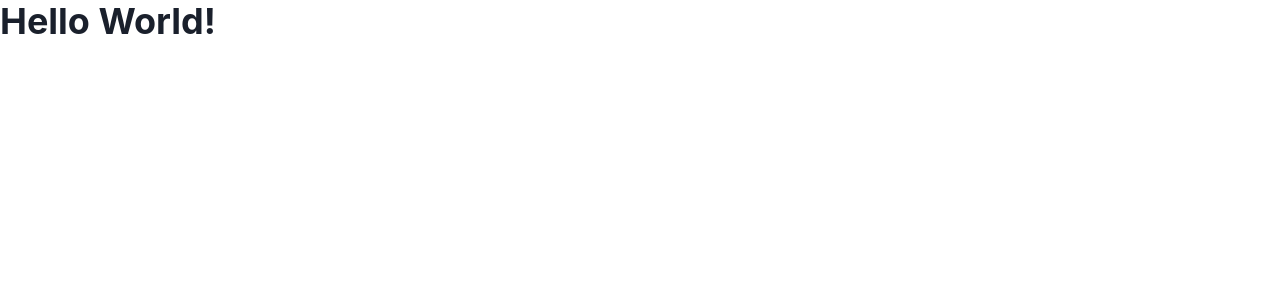
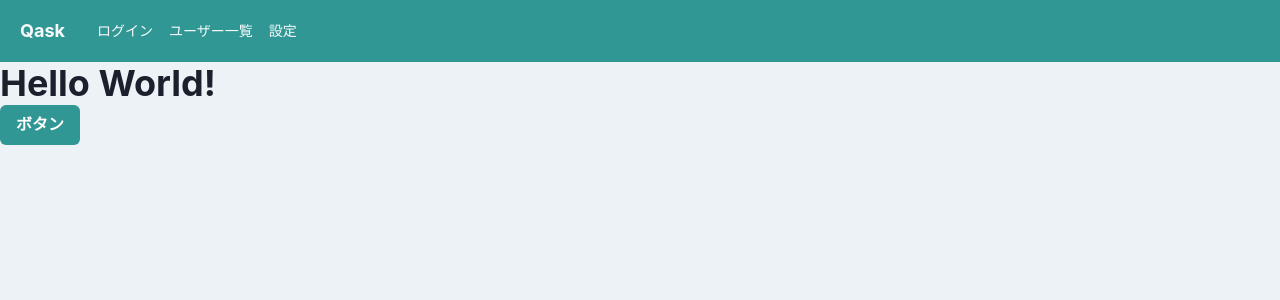
Before and after one commit to kura59/qask, a Next.js app: page / in a window 1280 px wide. Shown: the top 300 px of the page. Built offline with nearby package versions, Linux system fonts and the light colour scheme.

Commit message:
✨ ヘッダーの作成

```diff
--- /dev/null
+++ b/src/components/organisms/layout/Header.jsx
@@ -0,0 +1,77 @@
+import { Button, IconButton } from "@chakra-ui/button";
+import { useDisclosure } from "@chakra-ui/hooks";
+import { HamburgerIcon } from "@chakra-ui/icons";
+import { Box, Flex, Heading } from "@chakra-ui/layout";
+import {
+  Drawer,
+  DrawerBody,
+  DrawerContent,
+  DrawerOverlay,
+} from "@chakra-ui/modal";
+import Link from "next/link";
+
+const NAV_ITEMS = [
+  { href: "/Login", label: "ログイン" },
+  { href: "/UserManagement", label: "ユーザー一覧" },
+  { href: "/Setting", label: "設定" },
+];
+
+export const Header = () => {
+  const { isOpen, onOpen, onClose } = useDisclosure();
+  return (
+    <>
+      <Flex
+        as="nav"
+        bg="teal.500"
+        color="gray.50"
+        align="center"
+        justify="space-between"
+        padding={{ base: 3, md: 5 }}
+      >
+        <Flex align="center" as="a" mr={8} _hover={{ cursor: "pointer" }}>
+          <Heading as="h1" fontSize={{ base: "md", md: "lg" }}>
+            Qask
+          </Heading>
+        </Flex>
+        <Flex
+          align="center"
+          fontSize="sm"
+          flexGrow={2}
+          display={{ base: "none", md: "flex" }}
+        >
+          {NAV_ITEMS.map((item) => {
+            return (
+              <>
+                <Box pr={4}>
+                  <Link key={item.href} href={item.href}>
+                    <a>{item.label}</a>
+                  </Link>
+                </Box>
+              </>
+            );
+          })}
+        </Flex>
+        <IconButton
+          aria-label="メニューボタン"
+          icon={<HamburgerIcon />}
+          size="sm"
+          variant="unstyled"
+          display={{ base: "block", md: "none" }}
+          onClick={onOpen}
+        />
+      </Flex>
+      <Drawer placement="left" size="xs" onClose={onClose} isOpen={isOpen}>
+        <DrawerOverlay>
+          <DrawerContent>
+            <DrawerBody p={0} bg="gray.100">
+              <Button w="100%">Top</Button>
+              <Button w="100%">ログイン</Button>
+              <Button w="100%">ユーザー一覧</Button>
+              <Button w="100%">設定</Button>
+            </DrawerBody>
+          </DrawerContent>
+        </DrawerOverlay>
+      </Drawer>
+    </>
+  );
+};
--- /dev/null
+++ b/src/components/templates/HeaderLayout.jsx
@@ -0,0 +1,11 @@
+import { Header } from "../organisms/layout/Header";
+
+export const HeaderLayout = (props) => {
+  const { children } = props;
+  return (
+    <>
+      <Header />
+      {children}
+    </>
+  );
+};
--- /dev/null
+++ b/src/pages/Login.jsx
@@ -0,0 +1,5 @@
+const Login = () => {
+  return <p>ログインページです</p>;
+};
+
+export default Login;
--- /dev/null
+++ b/src/pages/Setting.jsx
@@ -0,0 +1,5 @@
+const Setting = () => {
+  return <p>設定ページです</p>;
+};
+
+export default Setting;
--- /dev/null
+++ b/src/pages/UserManagement.jsx
@@ -0,0 +1,5 @@
+const UserManagement = () => {
+  return <p>ユーザー管理ページです</p>;
+};
+
+export default UserManagement;
--- a/src/pages/_app.jsx
+++ b/src/pages/_app.jsx
@@ -1,8 +1,10 @@
 import { ChakraProvider } from "@chakra-ui/react";
+
+import theme from "../styles/theme";
 
 function MyApp({ Component, pageProps }) {
   return (
-    <ChakraProvider>
+    <ChakraProvider theme={theme}>
       <Component {...pageProps} />
     </ChakraProvider>
   );
--- a/src/pages/index.jsx
+++ b/src/pages/index.jsx
@@ -1,10 +1,13 @@
-import { Box, Heading } from "@chakra-ui/react";
+import { Box, Button, Heading } from "@chakra-ui/react";
 import React from "react";
+import { HeaderLayout } from "../components/templates/HeaderLayout";
 
 export default function Home() {
   return (
     <Box>
+      <HeaderLayout />
       <Heading>Hello World!</Heading>
+      <Button colorScheme="teal">ボタン</Button>
     </Box>
   );
 }
--- /dev/null
+++ b/src/styles/theme.jsx
@@ -0,0 +1,14 @@
+import { extendTheme } from "@chakra-ui/react";
+
+const theme = extendTheme({
+  styles: {
+    global: {
+      body: {
+        backgroundColor: "gray.100",
+        color: "gray.800",
+      },
+    },
+  },
+});
+
+export default theme;
```
